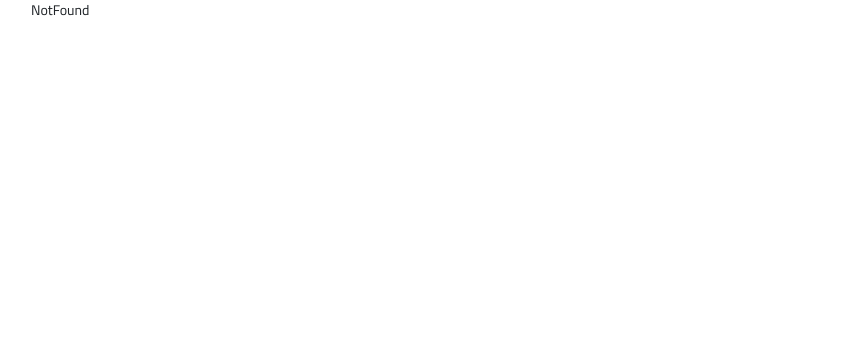
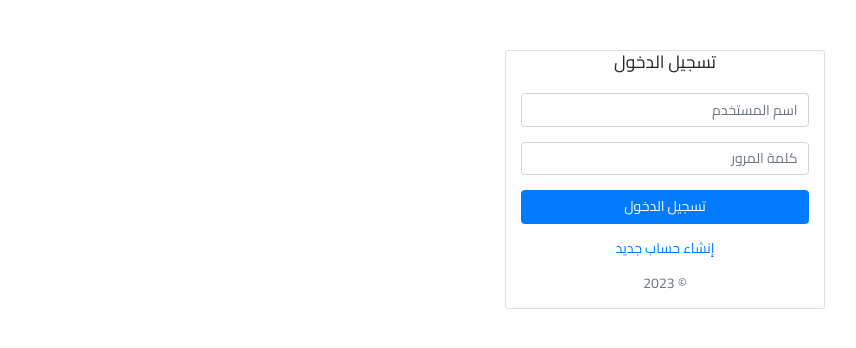
Before and after one commit to Saadaoui-Forkan/Hsoub-Chat-Application, a React (Create React App) app in the folder web/: page /login in a window 1280 px wide. Shown: the top 348 px of the page, without its empty margins (13-869 px from the left). Built offline with nearby package versions, Linux system fonts and the light colour scheme.

Commit message:
AppRoute & Login

```diff
--- a/web/src/App.js
+++ b/web/src/App.js
@@ -1,17 +1,20 @@
 import React, { Component } from 'react';
-import { Chat, NotFound, Register } from './views/index';
+import { Chat, NotFound, Register, Login } from './views/index';
 import { BrowserRouter as Router, Switch, Route } from 'react-router-dom';
+import AppRoute from './AppRoute';
+import Auth from './Auth';
 
 class App extends Component {
 
     render() {
         return (
-            <div id="main-container" className="container-fluid">
+            <div>
                 <Router>
                     <Switch>
-                        <Route path='/' exact component={Chat}/>
-                        <Route path='/register' component={Register}/>
-                        <Route component={NotFound} />
+                        <AppRoute path='/' exact component={Chat} can={Auth.auth} redirect='/login' />                        <Route path='/register' component={Register}/>
+                        <AppRoute path='/register' component={Register} can={Auth.guest} redirect='/' />
+                        <AppRoute path='/Login' component={Login} can={Auth.guest} redirect='/' />
+                        <AppRoute component={NotFound} />
                     </Switch>
                 </Router>
             </div>
--- /dev/null
+++ b/web/src/AppRoute.js
@@ -0,0 +1,10 @@
+import React from 'react';
+import { Route, Redirect } from 'react-router-dom';
+
+const AppRoute = ({component: Component, can = () => true, redirect, ...rest}) => (
+    <Route {...rest} render = {(props) => (
+        can() ? <Component {...props} /> : <Redirect to={redirect} />
+    )} />
+);
+
+export default AppRoute;
--- a/web/src/Auth.js
+++ b/web/src/Auth.js
@@ -5,6 +5,15 @@ const Auth = {
         localStorage.setItem('user', JSON.stringify(user));
         axios.defaults.headers.common['Authorization'] = user.token;
     },
+
+    init: () => {
+        let user = JSON.parse(localStorage.getItem('user'));
+        axios.defaults.headers.common['Authorization'] = user !== null ? user.token : '';
+    },
+
+    auth: () => localStorage.getItem('user') !== null,
+
+    guest: () => localStorage.getItem('user') === null,
 }
 
 export default Auth;
--- /dev/null
+++ b/web/src/views/Login.js
@@ -0,0 +1,43 @@
+import React, { Component } from 'react'
+import { Link } from 'react-router-dom';
+import { Card, Form, Input, Button } from 'reactstrap';
+import Error from '../components/Error';
+import Auth from '../Auth';
+import axios from 'axios';
+
+export default class Register extends Component {
+    state = { username: '', password: '', error: ''}
+
+    onChange = e => this.setState({
+        [e.target.name]: e.target.value, error: null
+    })
+
+    onSubmit = e => {
+      e.preventDefault();
+        let data = {
+            username: this.state.username, password: this.state.password
+        };
+        axios.post('/api/auth', data).then(res => {
+            Auth.login(res.data);
+            this.props.history.push('/');
+        })
+        .catch(err => {
+            this.setState({error: err.response.data.message});
+        });
+    };
+  render() {
+    return (
+        <Card className="auth col-lg-3 col-sm-6">
+        <Form onSubmit={this.onSubmit}>
+            <h5 className="mb-4">تسجيل الدخول</h5>
+            <Error error={this.state.error}/>
+            <Input value={this.state.username} name="username" onChange={this.onChange} placeholder="اسم المستخدم" required />
+            <Input type="password" value={this.state.password} name="password" onChange={this.onChange} placeholder="كلمة المرور" required />
+            <Button color="primary" block className="mb-3"> تسجيل الدخول </Button>
+            <small><Link to="/register">إنشاء حساب جديد</Link></small>
+            <p className="m-3 text-muted">&copy; 2023</p>
+        </Form>
+    </Card>
+    )
+  }
+}
--- a/web/src/views/index.js
+++ b/web/src/views/index.js
@@ -1,7 +1,8 @@
 import Chat from './Chat';
 import NotFound from './NotFound';
 import Register from './Register';
+import Login from './Login'
 
 export {
-    Chat, NotFound, Register
+    Chat, NotFound, Register, Login
 }
```
Also changed, not shown: 2 other files (tests, documents, lock files or other folders).
